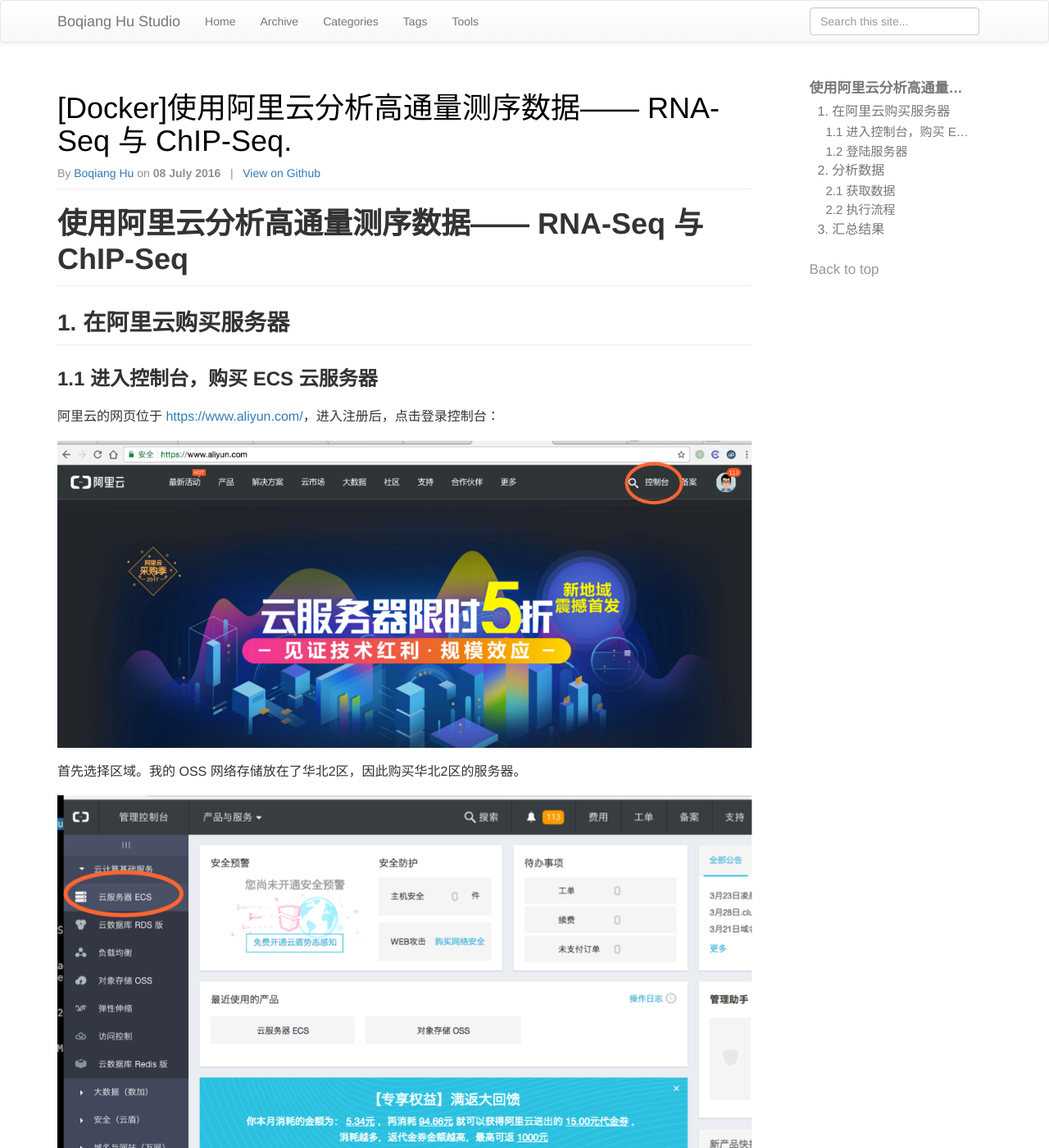
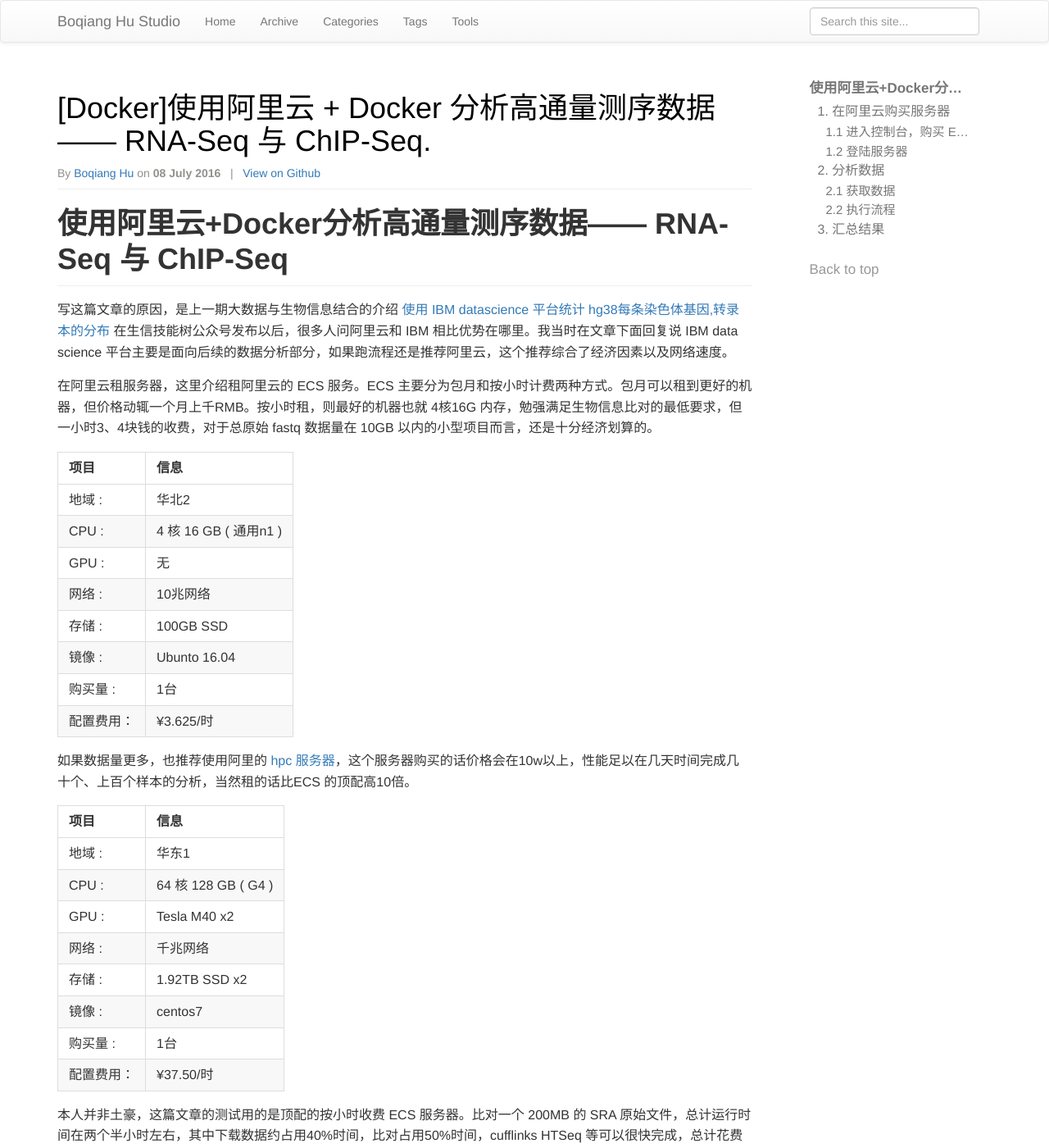
Before and after one commit to huboqiang/huboqiang.github.io, a Jekyll site: the page built from _posts/tools/2016-07-08-AnalysisNGSonAliYun.md, in a window 1280 px wide and 1400 px high. Shown: the whole window at 82% size. Built offline with Jekyll 4.4.1, drawn with Linux system fonts in a browser that asks for light colours; comment, search, counter and statistics services are not loaded; some of the changed text lies outside the part shown.

Commit message:
New article for AliYun Docker Pipeline of RNA- & ChIP-Seq

````diff
--- a/_posts/tools/2016-07-08-AnalysisNGSonAliYun.md
+++ b/_posts/tools/2016-07-08-AnalysisNGSonAliYun.md
@@ -1,5 +1,5 @@
 ---
-title: "[Docker]使用阿里云分析高通量测序数据—— RNA-Seq 与 ChIP-Seq."
+title: "[Docker]使用阿里云 + Docker 分析高通量测序数据—— RNA-Seq 与 ChIP-Seq."
 tagline: ""
 last_updated: 2017-03-20
 category: tools
@@ -7,7 +7,47 @@
 tags : [tools, environments, docker]
 ---
 
-# 使用阿里云分析高通量测序数据—— RNA-Seq 与 ChIP-Seq
+# 使用阿里云+Docker分析高通量测序数据—— RNA-Seq 与 ChIP-Seq
+
+
+写这篇文章的原因，是上一期大数据与生物信息结合的介绍 [使用 IBM datascience 平台统计 hg38每条染色体基因,转录本的分布](http://huboqiang.cn/2017/02/16/AnalyseTheAnnotationOfHumanGenome) 在生信技能树公众号发布以后，很多人问阿里云和 IBM 相比优势在哪里。我当时在文章下面回复说 IBM data science 平台主要是面向后续的数据分析部分，如果跑流程还是推荐阿里云，这个推荐综合了经济因素以及网络速度。
+
+在阿里云租服务器，这里介绍租阿里云的 ECS 服务。ECS 主要分为包月和按小时计费两种方式。包月可以租到更好的机器，但价格动辄一个月上千RMB。按小时租，则最好的机器也就 4核16G 内存，勉强满足生物信息比对的最低要求，但一小时3、4块钱的收费，对于总原始 fastq 数据量在 10GB 以内的小型项目而言，还是十分经济划算的。
+
+项目|信息
+---|---
+地域 : | 华北2
+CPU : | 4 核 16 GB ( 通用n1 )
+GPU : | 无
+网络 : | 10兆网络
+存储 : | 100GB SSD
+镜像 :| Ubunto 16.04
+购买量 :|1台
+配置费用：|¥3.625/时
+
+如果数据量更多，也推荐使用阿里的 [hpc 服务器](https://hpc-buy.aliyun.com)，这个服务器购买的话价格会在10w以上，性能足以在几天时间完成几十个、上百个样本的分析，当然租的话比ECS 的顶配高10倍。
+
+项目|信息
+---|---
+地域 : | 华东1
+CPU : | 64 核 128 GB ( G4 )
+GPU : | Tesla M40 x2
+网络 : |千兆网络
+存储 : |1.92TB SSD x2
+镜像 :| centos7
+购买量 :|1台
+配置费用：|¥37.50/时
+
+本人并非土豪，这篇文章的测试用的是顶配的按小时收费 ECS 服务器。比对一个 200MB 的 SRA 原始文件，总计运行时间在两个半小时左右，其中下载数据约占用40%时间，比对占用50%时间，cufflinks HTSeq 等可以很快完成，总计花费3.625x3=10.875 元。如果用 Hisat 代替 TopHat 比对，速度可以更快，但这个 Docker 基于的脚本是我们实验室15年的分析框架，这个Docker 主要任务还是完整重复之前工作的分析流程，所以没有改动。
+
+这就不得不提到写这篇文章的另一个原因————Docker 的使用目的，这期的 NBT 发表了一篇文章:
+
+![FigureConsole](/images/2016-07-08-AnalysisNGSonAliYum/Fig.DockerNBT.png)
+
+简而言之，Docker 的作用，快速部署服务只是一个方面，这个可以用简单的 shell 脚本完成。而保证整个流程可以重复，就必须保证系统环境的一致性，上到系统库，下到 R 包、Python库，版本必须保持完全一致，才可以保证 **最终结果完全一致、完全可重复**。，
+
+综上所述，Docker + 阿里云实时收费，可以以较低的成本————包括经济成本和时间成本，重复出原先的工作。如果读者有同样的数据，可以在使用同样的 Docker 在阿里云算出自己的数据，然后拿着中间结果去找人求助，比如去[生信技能树](http://www.biotrainee.com/forum-93-1.html) ，打通整个分析流程。
+
 
 ## 1. 在阿里云购买服务器
 
@@ -28,7 +68,10 @@
 
 ![Figure 2](/images/2016-07-08-AnalysisNGSonAliYum/Fig2.Buy.png)
 
-注意CPU 内存 选择较大的 4CPU x 16Gb 内存。这是进行生物信息学分析的最低配置，更高配置的机器可以在亚马逊 aws 上租到。同时，操作系统使用  ubuntu 16.04 64位 ，可以直接安装 docker。
+注意CPU 内存 选择较大的 4CPU x 16Gb 内存。这是进行生物信息学分析的最低配置，更高配置的机器可以在亚马逊 aws 上租到。同时，操作系统使用  ubuntu 16.04 64位 ，可以直接安装 docker：
+
+
+
 
 购买成功显示：
 
@@ -60,7 +103,16 @@
 docker pull registry.aliyuncs.com/hubq/tanginstall
 ```
 
+特别说明，这个命令只能在阿里云上使用。不使用阿里云的读者（如AWS），如果装了 Docker 也想试试，这里可以用 DockerHub 的官方镜像:
+
+```bash
+docker pull hubq/tanginstall
+```
+
+阿里云上当然也可以输入这个命令，不过网速就呵呵了，所以这里还是使用阿里云的 Docker镜像，而不是官方的。
+
 好了，稍等一段时间即可安装完成。
+
 ## 2. 分析数据
 
 
@@ -125,7 +177,7 @@
 
 Docker 流程的第一步会下载网上的 fasta 文件，并且建立 bwa 软件的 index。建立的 index 放在 docker 内部的 ```/home/analyzer/database_RNA```， 这个文件建立后，可以传入 oss 中，下次分析时可以直接从 oss 取出放入 ```/home/analyzer/database_RNA```， 避免重复运算。
 
-我这里由于已经有了 ref 文件，所以我直接从 OSS 下载，然后直接把这个文件夹挂在 Docker 的 ```/home/analyzer/database_ChIP``` 目录下即可。
+我这里由于已经有了 ref 文件，所以我直接从 OSS 下载，然后直接把这个文件夹挂在 Docker 的 ```/home/analyzer/database_ChIP``` 目录下即可。读者如果想尝试，这里的几步应调过，直接生成 ref 文件。当然时间可能会很久，得几个小时，如果想继续使用，这里需要注意保存输出文件，以便以后使用。
 
 ```bash
 pip install alioss
````
Also changed, not shown: images/2016-07-08-AnalysisNGSonAliYum/Fig.DockerNBT.png (added), images/2016-07-08-AnalysisNGSonAliYum/Fig.Plot1.png (added).
